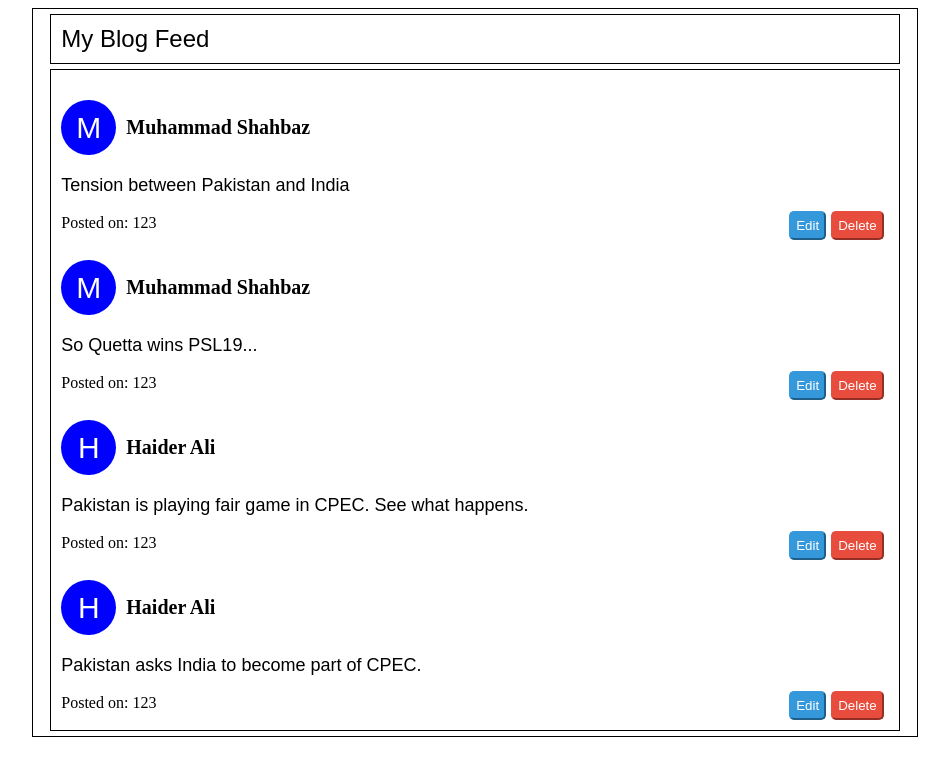
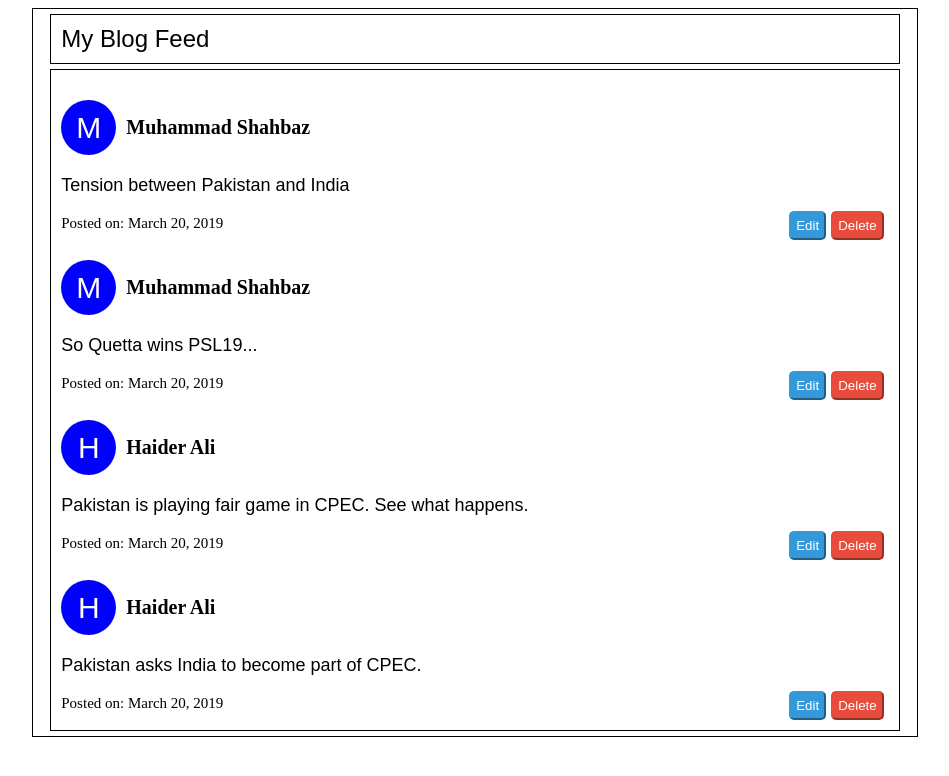
Before and after one commit to thebazshah/biit-react-class-fall2019, a React (Create React App) app in the folder BlogApp/: page / in a window 1280 px wide. Shown: the top 776 px of the page, without its empty margins (165-1114 px from the left). Built offline with nearby package versions, Linux system fonts and the light colour scheme.

Commit message:
update to footer of blogItem

```diff
--- a/BlogApp/src/BlogItem.js
+++ b/BlogApp/src/BlogItem.js
@@ -14,7 +14,7 @@ export default function BlogItem(props) {
       </div>
       <div style= {styles.blogItemMainText} >{blog.text}</div>
       <div style={styles.blogItemFooter} >
-        <div  style={styles.blogItemTimestamp} >Posted on: {blog.timestamp}</div>
+        <div  style={styles.blogItemTimestamp} >Posted on: March 20, 2019{/*blog.timestamp*/}</div>
         <div style={styles.blogItemButtons} >
           <button style={styles.btnEdit} >Edit</button>
           <button style={styles.btnDelete} >Delete</button>
--- a/BlogApp/src/styles.js
+++ b/BlogApp/src/styles.js
@@ -75,10 +75,12 @@ const styles = {
   },
   blogItemFooter: {
     display: 'flex',
+    flexFlow: "row wrap",
     marginTop: 10,
   },
   blogItemTimestamp: {
     alignSelf: 'center',
+    fontSize: 15
   },
   blogItemButtons: {
     marginLeft: 'auto',
```
